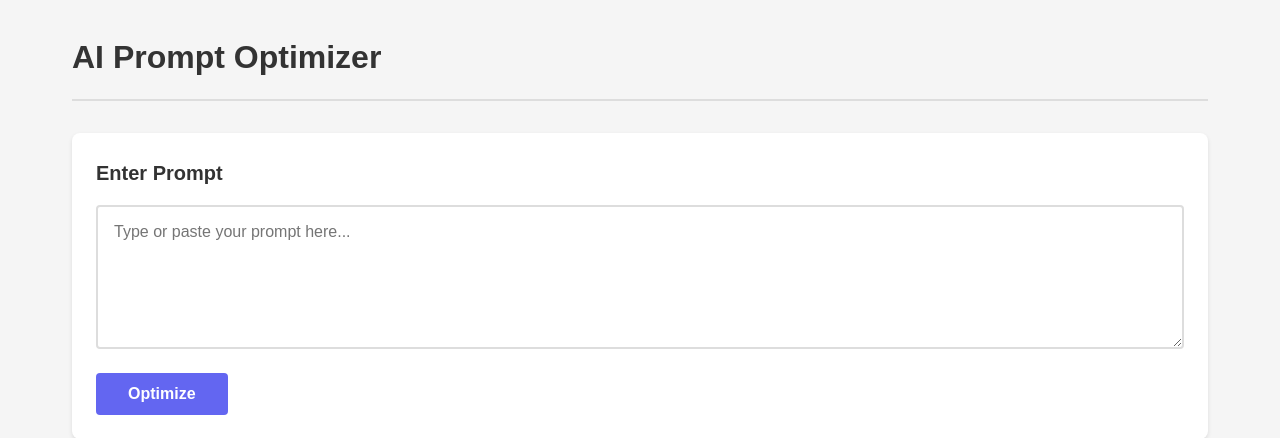
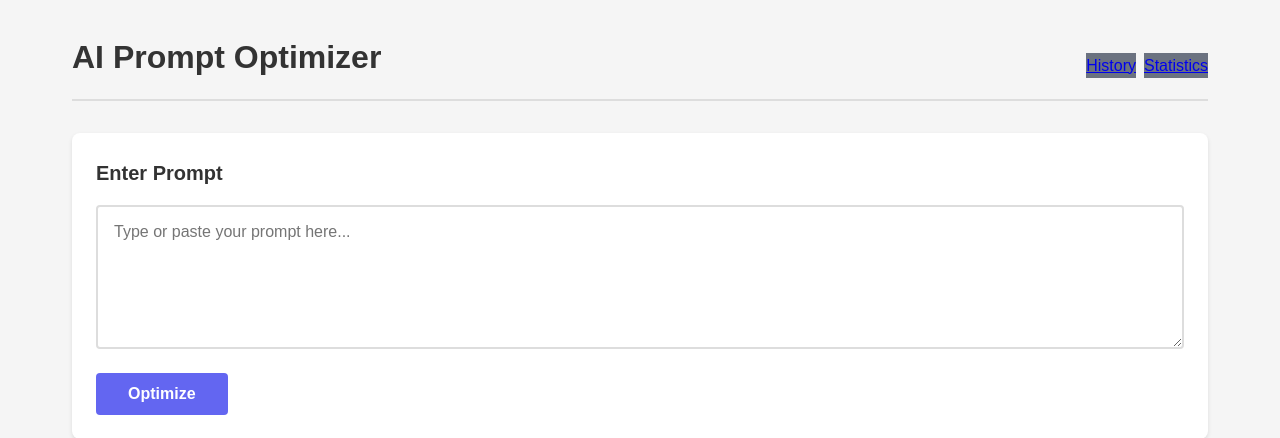
Before and after one commit to Vaishnavi11-01/AI-Prompt-Optimizer, a Flask app: page / in a window 1280 px wide. Shown: the top 438 px of the page. Run offline with Flask 3, Linux system fonts and the light colour scheme.

Commit message:
Add navigation links to main page

```diff
--- a/templates/index.html
+++ b/templates/index.html
@@ -10,6 +10,10 @@
     <div class="container">
         <header>
             <h1>AI Prompt Optimizer</h1>
+            <div class="nav-buttons">
+                <a href="/history" class="btn-secondary">History</a>
+                <a href="/stats" class="btn-secondary">Statistics</a>
+            </div>
         </header>
 
         <main>
```
